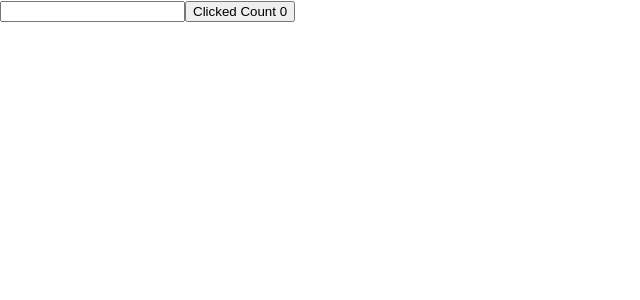
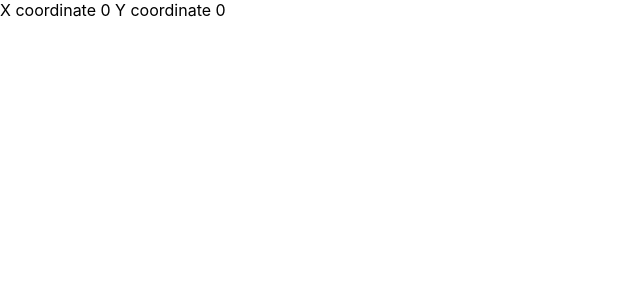
Before and after one commit to ppmaungdevv/hello-hook, a React (Create React App) app: page / in a window 1280 px wide. Shown: the top 300 px of the page, without its empty margins (0-640 px from the left). Built offline with nearby package versions, Linux system fonts and the light colour scheme.

Commit message:
effect hook run once

```diff
--- a/src/Components/EffectHookCounter.js
+++ b/src/Components/EffectHookCounter.js
@@ -1,21 +1,40 @@
 import React, {useState, useEffect} from 'react'
 
 function EffectHookCounter() {
-    const [count, setCount] = useState(0)
-    const [name, setName] = useState('')
+    // const [count, setCount] = useState(0)
+    // const [name, setName] = useState('')
     // useEffect(() => {
     //     console.log('title change')
     //     document.title = `Clicked ${count}`
     // })
+
+    // ------ conditionally run effect
+    // useEffect(() => {
+    //     console.log('title change')
+    //     document.title = `Clicked ${count}`
+    // }, [count])
+    // in [], [count], add props or states that need to be watched and only these states or props has been  changed the effect will execute
+
+    // ------ run effect Only Once
+    const [x, setX] = useState(0)
+    const [y, setY] = useState(0)
+
+    const logMousePosition = e => {
+      console.log('mouse')
+      setX(e.clientX)
+      setY(e.clientY)
+    }
+
     useEffect(() => {
-        console.log('title change')
-        document.title = `Clicked ${count}`
-    }, [count])
-    // in [], [count], add props or states that need to be watched and only these states or props has been  changed the effect will execute
+      console.log('effect called')
+      window.addEventListener('mousemove', logMousePosition)
+    }, []) // called effect only once like componentDidMount in class
+
   return (
     <div>
-        <input type='text' value={name} onChange={e => setName(e.target.value)} />
-        <button onClick={() => setCount(count + 1)}>Clicked Count {count}</button>
+        {/* <input type='text' value={name} onChange={e => setName(e.target.value)} />
+        <button onClick={() => setCount(count + 1)}>Clicked Count {count}</button> */}
+        X coordinate {x} Y coordinate {y}
     </div>
   )
 }
```
